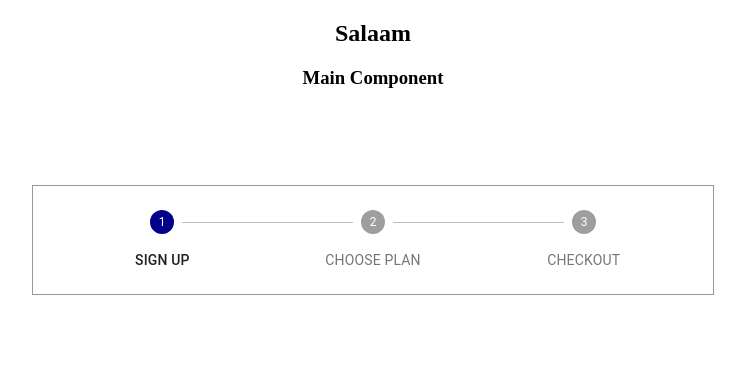
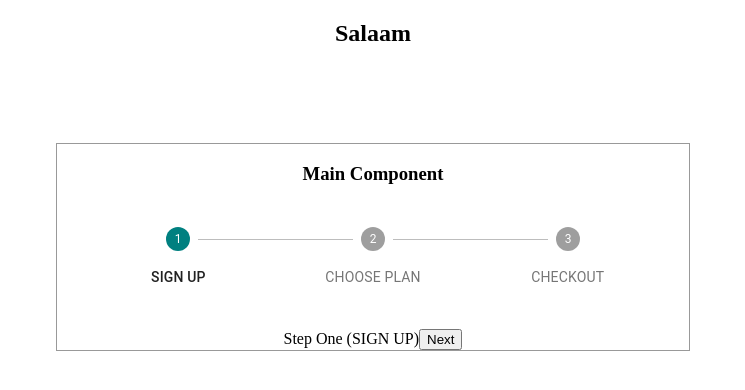
Before and after one commit to frontendprof/react-matui-form-validation, a React (Create React App) app: page / in a window 1280 px wide. Shown: the top 390 px of the page, without its empty margins (267-1012 px from the left). Built offline with nearby package versions, Linux system fonts and the light colour scheme.

Commit message:
event handler on button click

```diff
--- a/src/components/MultiStepForm.js
+++ b/src/components/MultiStepForm.js
@@ -1,7 +1,8 @@
 
-import React from 'react';
+import React,{ useState } from 'react';
 import {makeStyles} from "@material-ui/core/styles"
 import {Stepper,Step,StepLabel,Typography,Button} from "@material-ui/core";
+
 
 
 const useStyles=makeStyles({
@@ -10,7 +11,7 @@ const useStyles=makeStyles({
         margin:"6rem auto",
         border:"1px solid #999",
         "& .MuiStepIcon-root.MuiStepIcon-active":{
-            color:"darkblue"
+            color:"teal"
         }
     }
 })
@@ -18,15 +19,39 @@ const useStyles=makeStyles({
 
 const MultiStepForm = () => {
 
+    const [activeStep,setActiveStep]=useState(0)
+
     function getSteps(){
         return ['SIGN UP','CHOOSE PLAN','CHECKOUT']
     }
+
+    const handleNext=()=>{
+        setActiveStep(prevActiveStep=>prevActiveStep+1);
+    }
+
+
     const steps=getSteps();
+
+    function getStepsContent(stepIndex){
+        switch(stepIndex){
+            case 0:
+                return "Step One (SIGN UP)";
+            case 1:
+                return "Step Two (CHOOSE PLAN)";
+            case 2:
+                return "Step Three (CHECKOUT)";
+            default: return "Unknown step"
+        }
+    }
+
+
+
+
     const classes=useStyles();
     return (
-        <div>
+        <div className={classes.root} >
             <h3>Main Component</h3>
-            <Stepper alternativeLabel className={classes.root}>
+            <Stepper alternativeLabel activeStep={activeStep}>
                 {steps.map(step=>(
                     <Step key={step}>
                         <StepLabel>
@@ -34,7 +59,20 @@ const MultiStepForm = () => {
                         </StepLabel>
                     </Step>
             ))}
+
             </Stepper>
+            <br/>
+            <>
+                {activeStep===steps.length?"The steps completed":(
+                    <>
+                        {getStepsContent(activeStep)}
+                        <button onClick={handleNext}>
+                            {activeStep===steps.length?"Finish":"Next"}
+                        </button>
+
+                    </>
+                )}
+            </>
 
         </div>
     )
```
Also changed, not shown: src/components/StepOne.js (added, +12 -0 lines), 1 other file (tests, documents, lock files or other folders).
